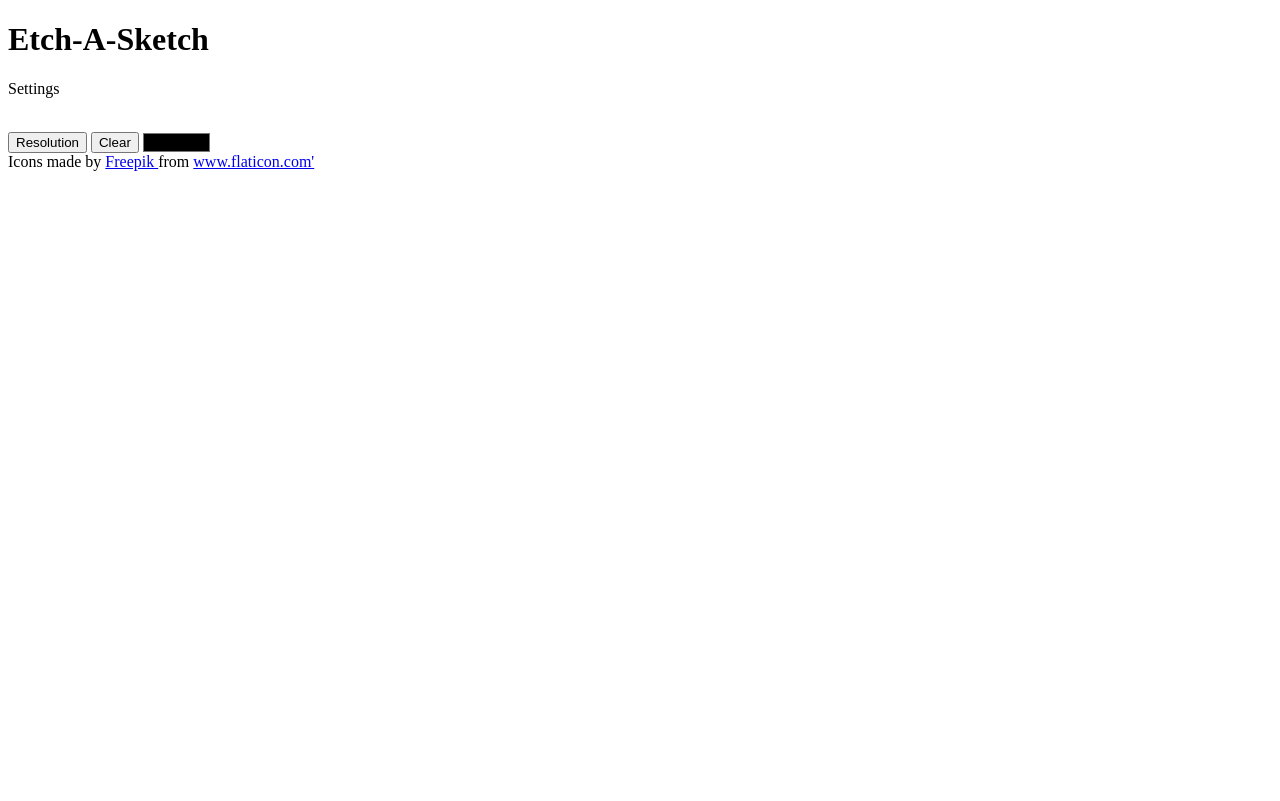
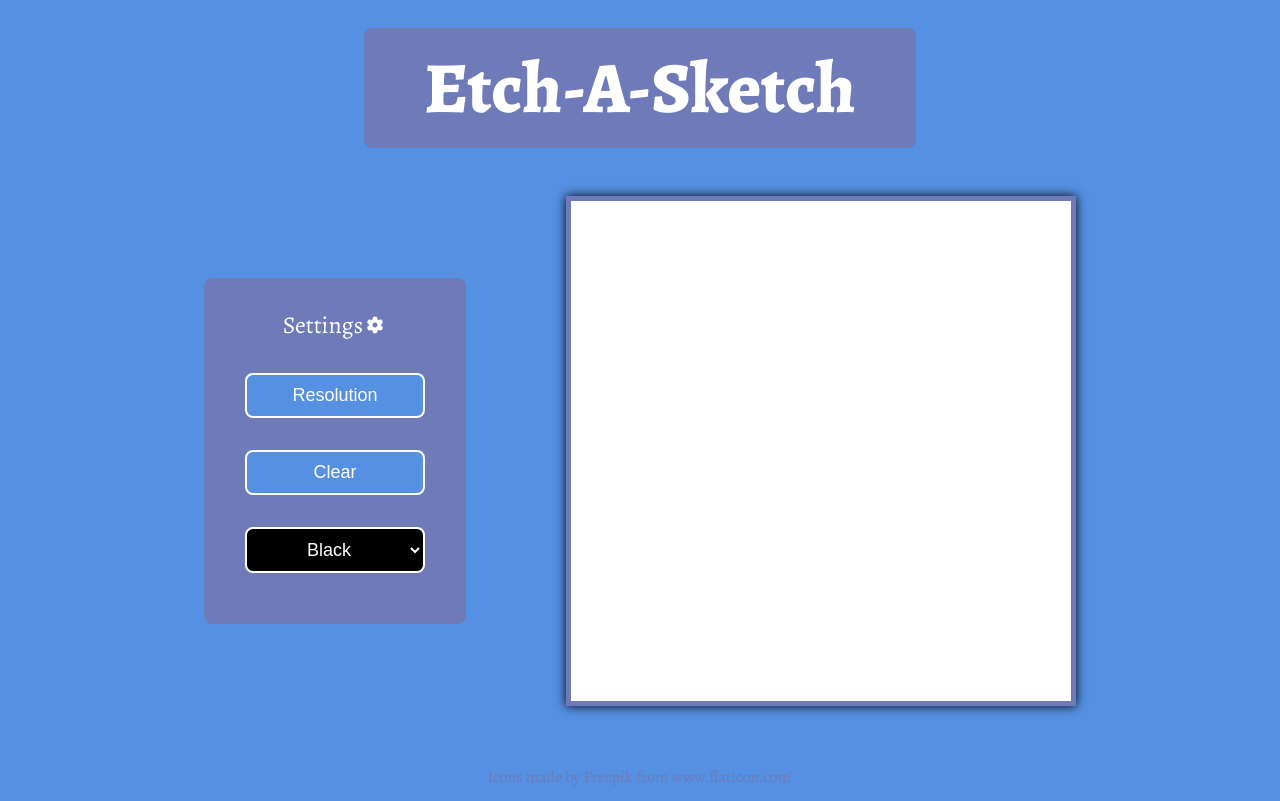
Before and after one commit to Stefan9326/Etch-A-Sketch, a plain HTML site: page index.html in a window 1280 px wide. Drawn offline with nearby package versions, Linux system fonts and the light colour scheme.

Commit message:
Add styling

```diff
--- a/style.css
+++ b/style.css
@@ -1,9 +1,92 @@
-.grid {
+@import url('https://fonts.googleapis.com/css2?family=Alegreya:wght@400;500;800&display=swap');
+
+body {
+    background-color: rgb(85, 144, 227);
+    font-family: 'Alegreya', serif;
+}
+
+header {
+    font-size: 36px;
+    color: white;
+    display: flex;
+    justify-content: center;
+}
+
+h1 {
+    border: 1px solid rgb(111, 122, 185);
+    border-radius: 8px;
+    padding: 10px 60px;
+    background-color: rgb(111, 122, 185);
+    margin-top: 20px;
+}
+
+main {
+    display: flex;
+    justify-content: center;
+    align-items: center;
+    gap: 100px;
+}
+
+#button-container {
     display: flex;
     flex-direction: column;
-    border: 10px solid #000;
-    width: 600px;
-    height: 600px;
+    border: 1px solid rgb(111, 122, 185);
+    border-radius: 8px;
+    background-color: rgb(111, 122, 185);
+    padding: 30px 40px 50px 40px;
+    align-items: center;
+    justify-content: center;
+    gap: 32px;
+}
+
+#settings {
+    display: flex;
+}
+
+p {
+    margin: 0;
+    font-family: 'Alegreya', serif;
+    color: white;
+    font-size: 24px;
+}
+
+img {
+    align-self: center;
+}
+
+button {
+    font-size: 18px;
+    color: white;
+    width: 180px;
+    padding: 10px 40px;
+    border-radius: 8px;
+    border: 2px solid white;
+    background-color: rgb(85, 144, 227);
+}
+
+select {
+    font-size: 18px;
+    color: white;
+    width: 180px;
+    padding: 10px 40px;
+    text-align: center;
+    border-radius: 8px;
+    border: 2px solid white;
+}
+
+select option {
+    background-color: white;
+    color: rgb(85, 144, 227);
+}
+
+#grid {
+    display: flex;
+    flex-direction: column;
+    border: 5px solid rgb(111, 122, 185);
+    width: 500px;
+    height: 500px;
+    background-color: white;
+    box-shadow: 0 0 10px;
 }
 
 .row {
@@ -15,3 +98,21 @@
     /*  border: 1px solid #000; */
     flex: auto;
 }
+
+select:hover, button:hover {
+    background-color: white;
+    color: rgb(85, 144, 227);
+    border: 2px solid rgb(85, 144, 227);
+}
+
+#icon-attr {
+    font-family: 'Alegreya', serif;
+    color: rgb(111, 122, 185);
+    padding: 60px 0px 5px 0px;
+    text-align: center;
+}
+
+a {
+    color: rgb(111, 122, 185);
+    text-decoration: none;
+}
```
Also changed, not shown: settings-symbol.png (added).
